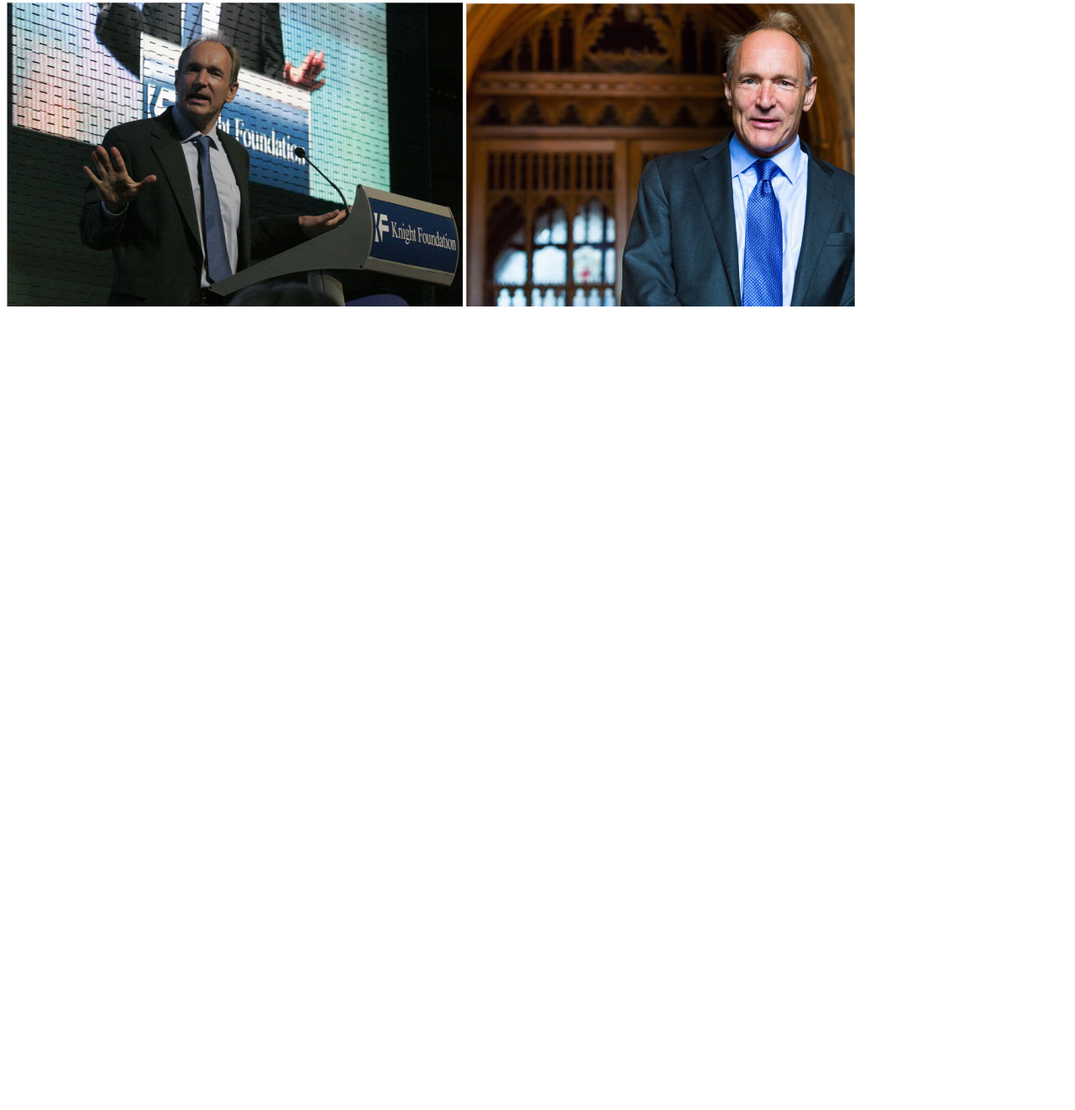
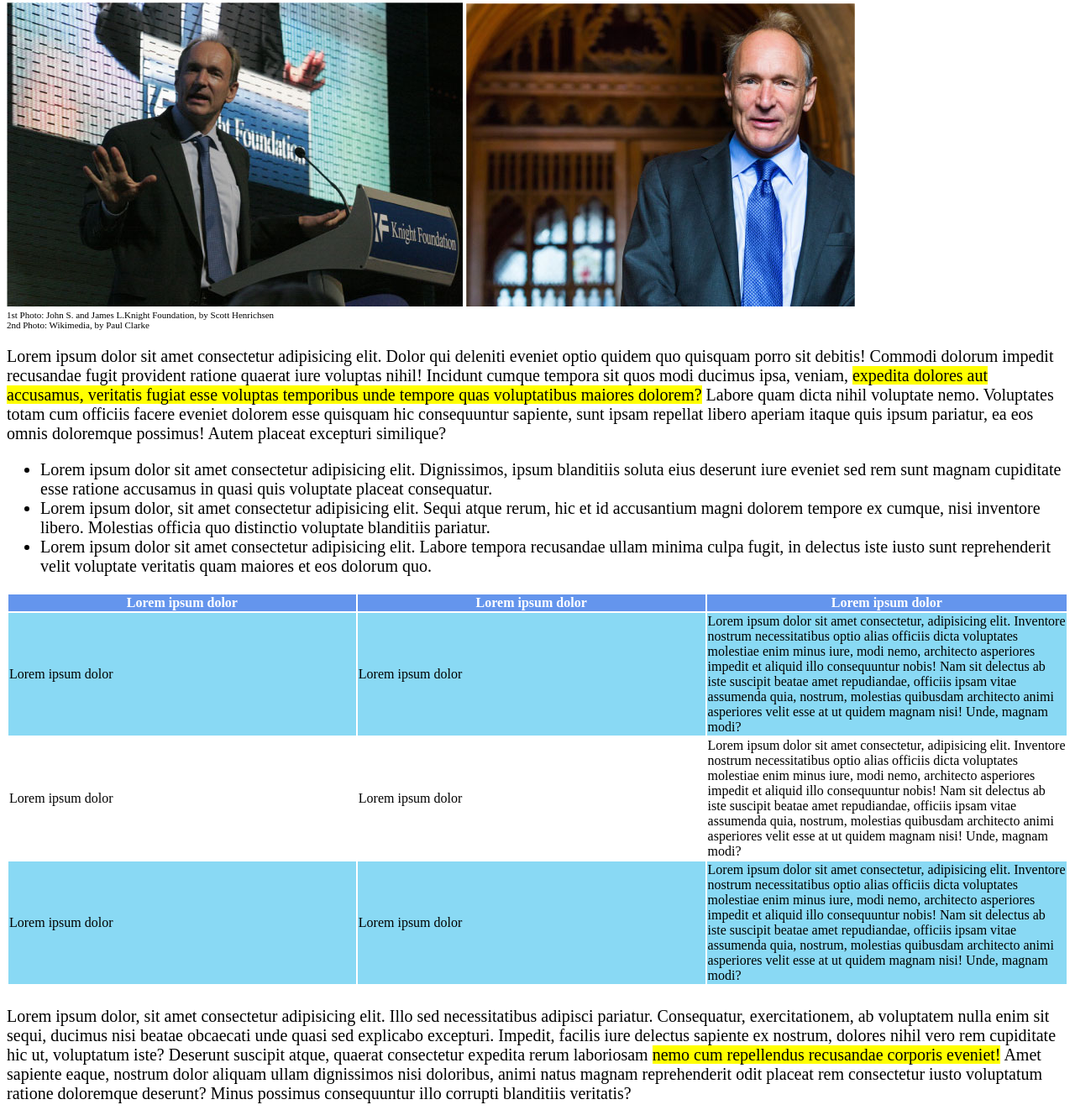
Before and after one commit to Giovanni-Palmitessa/html-css-booleaner, a plain HTML site: page index.html in a window 1280 px wide. Shown: the part 313-1635 px from the top of the page at 84% size. Before the commit the page ends 800 px from the top, so only its background shows below. Drawn offline with Linux system fonts and the light colour scheme.

Commit message:
end main part

```diff
--- a/assets/style.css
+++ b/assets/style.css
@@ -28,3 +28,41 @@ height: 120px;
     color: grey;
     font-size: 13px;
 }
+
+p{
+    margin: 0;
+    font-size: 11px;
+}
+
+.main-text{
+    font-size: 20px;
+    margin-top: 20px;
+}
+
+.importante{
+    background-color: yellow;
+}
+
+
+thead{
+    background-color: cornflowerblue;
+}
+
+th{
+    width: 600px;
+    color: white;
+}
+
+#riga{
+    background-color: rgb(137, 217, 244);
+    font-size: medium;
+}
+
+#riga2{
+    font-size: medium;
+}
+
+.conclusioni{
+    margin-top: 25px;
+    font-size: 20px;
+}
--- a/index.html
+++ b/index.html
@@ -26,6 +26,56 @@
             <img src="img/tim-1.jpg" alt="Tim B.L.">
             <img src="img/tim-2.jpg" alt="Tim B.L.">
         </div>
+        <p>1st Photo: John S. and James L.Knight Foundation, by Scott Henrichsen</p>
+        <p>2nd Photo: Wikimedia, by Paul Clarke</p>
+
+        <div class="main-text">Lorem ipsum dolor sit amet consectetur adipisicing elit. Dolor qui deleniti eveniet optio quidem quo quisquam porro sit debitis! Commodi dolorum impedit recusandae fugit provident ratione quaerat iure voluptas nihil!
+        Incidunt cumque tempora sit quos modi ducimus ipsa, veniam, <span class="importante">expedita dolores aut accusamus, veritatis fugiat esse voluptas temporibus unde tempore quas voluptatibus maiores dolorem?</span>  Labore quam dicta nihil voluptate nemo.
+        Voluptates totam cum officiis facere eveniet dolorem esse quisquam hic consequuntur sapiente, sunt ipsam repellat libero aperiam itaque quis ipsum pariatur, ea eos omnis doloremque possimus! Autem placeat excepturi similique?</div>
+
+        <ul class="main-text">
+            <li>Lorem ipsum dolor sit amet consectetur adipisicing elit. Dignissimos, ipsum blanditiis soluta eius deserunt iure eveniet sed rem sunt magnam cupiditate esse ratione accusamus in quasi quis voluptate placeat consequatur.</li>
+            <li>Lorem ipsum dolor, sit amet consectetur adipisicing elit. Sequi atque rerum, hic et id accusantium magni dolorem tempore ex cumque, nisi inventore libero. Molestias officia quo distinctio voluptate blanditiis pariatur.</li>
+            <li>Lorem ipsum dolor sit amet consectetur adipisicing elit. Labore tempora recusandae ullam minima culpa fugit, in delectus iste iusto sunt reprehenderit velit voluptate veritatis quam maiores et eos dolorum quo.</li>
+        </ul>
+
+        <table>
+            <thead>
+                <tr>
+                    <th>Lorem ipsum dolor</th>
+                    <th>Lorem ipsum dolor</th>
+                    <th>Lorem ipsum dolor</th>
+                </tr>
+            </thead>
+            <tbody>
+                <tr id="riga">
+                    <td>Lorem ipsum dolor</td>
+                    <td>Lorem ipsum dolor</td>
+                    <td>Lorem ipsum dolor sit amet consectetur, adipisicing elit. Inventore nostrum necessitatibus optio alias officiis dicta voluptates molestiae enim minus iure, modi nemo, architecto asperiores impedit et aliquid illo consequuntur nobis!
+                    Nam sit delectus ab iste suscipit beatae amet repudiandae, officiis ipsam vitae assumenda quia, nostrum, molestias quibusdam architecto animi asperiores velit esse at ut quidem magnam nisi! Unde, magnam modi?</td>
+                </tr>
+
+                <tr id="riga2">
+                    <td>Lorem ipsum dolor</td>
+                    <td>Lorem ipsum dolor</td>
+                    <td>Lorem ipsum dolor sit amet consectetur, adipisicing elit. Inventore nostrum necessitatibus optio alias officiis dicta voluptates molestiae enim minus iure, modi nemo, architecto asperiores impedit et aliquid illo consequuntur nobis!
+                    Nam sit delectus ab iste suscipit beatae amet repudiandae, officiis ipsam vitae assumenda quia, nostrum, molestias quibusdam architecto animi asperiores velit esse at ut quidem magnam nisi! Unde, magnam modi?</td>
+                </tr>
+
+                <tr id="riga">
+                    <td>Lorem ipsum dolor</td>
+                    <td>Lorem ipsum dolor</td>
+                    <td>Lorem ipsum dolor sit amet consectetur, adipisicing elit. Inventore nostrum necessitatibus optio alias officiis dicta voluptates molestiae enim minus iure, modi nemo, architecto asperiores impedit et aliquid illo consequuntur nobis!
+                    Nam sit delectus ab iste suscipit beatae amet repudiandae, officiis ipsam vitae assumenda quia, nostrum, molestias quibusdam architecto animi asperiores velit esse at ut quidem magnam nisi! Unde, magnam modi?</td>
+                </tr>
+            </tbody>
+        </table>
+
+        <div class="conclusioni">Lorem ipsum dolor, sit amet consectetur adipisicing elit. Illo sed necessitatibus adipisci pariatur. Consequatur, exercitationem, ab voluptatem nulla enim sit sequi, ducimus nisi beatae obcaecati unde quasi sed explicabo excepturi.
+        Impedit, facilis iure delectus sapiente ex nostrum, dolores nihil vero rem cupiditate hic ut, voluptatum iste? Deserunt suscipit atque, quaerat consectetur expedita rerum laboriosam <span class="importante"> nemo cum repellendus recusandae corporis eveniet!</span>
+        Amet sapiente eaque, nostrum dolor aliquam ullam dignissimos nisi doloribus, animi natus magnam reprehenderit odit placeat rem consectetur iusto voluptatum ratione doloremque deserunt? Minus possimus consequuntur illo corrupti blanditiis veritatis?
+        </div>
+
 
     </main>
 </body>
```
